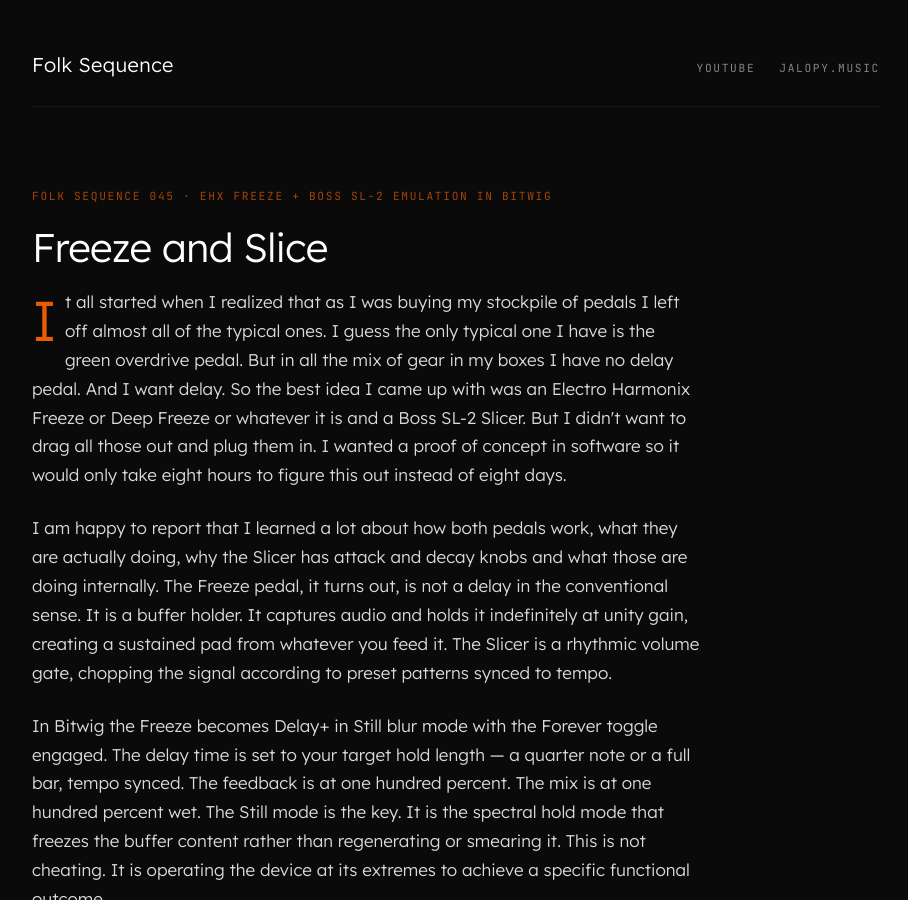
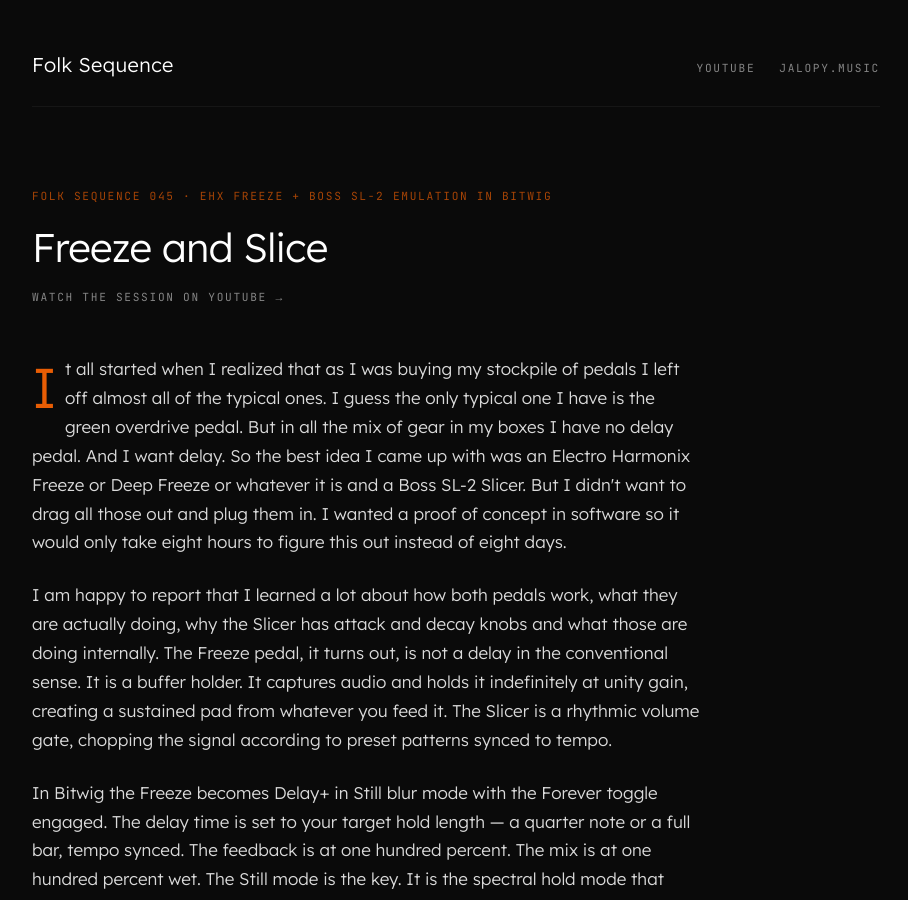
Before and after one commit to folk-sequence/folk-sequence.github.io, a Jekyll site: the page built from 045-freeze-and-slice.md, in a window 1280 px wide and 900 px high. Shown: the whole window, without its empty margins (184-1092 px from the left). Built offline with Jekyll 4.4.1, drawn with Linux system fonts in a browser that asks for light colours; part of the change alters nothing that is shown.

Commit message:
Add YouTube link to 045-freeze-and-slice.md

```diff
--- a/045-freeze-and-slice.md
+++ b/045-freeze-and-slice.md
@@ -4,6 +4,7 @@ title: "Freeze and Slice"
 episode: "045"
 topic: "EHX Freeze + Boss SL-2 emulation in Bitwig"
 description: "Freeze and Slice — companion essay for Folk Sequence 045"
+youtube: "https://youtu.be/GOJleO8KGYg"
 ---
 
 It all started when I realized that as I was buying my stockpile of pedals I left off almost all of the typical ones. I guess the only typical one I have is the green overdrive pedal. But in all the mix of gear in my boxes I have no delay pedal. And I want delay. So the best idea I came up with was an Electro Harmonix Freeze or Deep Freeze or whatever it is and a Boss SL-2 Slicer. But I didn't want to drag all those out and plug them in. I wanted a proof of concept in software so it would only take eight hours to figure this out instead of eight days.
```
